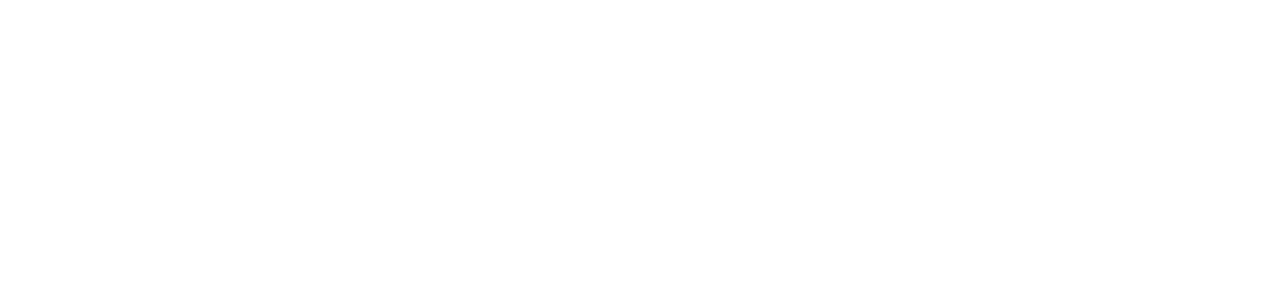
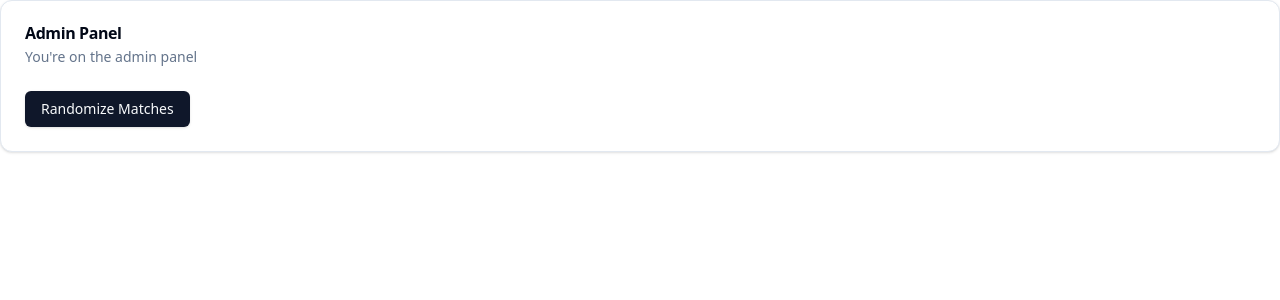
Before and after one commit to its-clem-fandango/lunchroulette-mirror, a React (Vite) app in the folder apps/client/: page /controlpanel in a window 1280 px wide. Before the commit this address had no page. Shown: the top 300 px of the page. Built offline with nearby package versions, Linux system fonts and the light colour scheme.

Commit message:
Add Randomize Matches Button

```diff
--- a/apps/client/src/App.tsx
+++ b/apps/client/src/App.tsx
@@ -4,7 +4,7 @@ import { Link } from "react-router-dom"
 import Homepage from "./pages/Homepage"
 import LunchConfirmation from "./pages/LunchTodayConfirmation"
 import ViewMeeting from "./pages/ViewMeeting"
-import TodaysLunch from "./components/TodaysLunch"
+import ControlPanel from "./ControlPanel"
 
 function App() {
   return (
@@ -36,6 +36,7 @@ function App() {
         <Route path="/profile" element={<CreateProfile />}></Route>
         <Route path="/lunch" element={<LunchConfirmation />}></Route>
         <Route path="/viewmeeting" element={<ViewMeeting />}></Route>
+        <Route path="/controlpanel" element={<ControlPanel />}></Route>
       </Routes>
     </Router>
   )
--- /dev/null
+++ b/apps/client/src/ControlPanel.tsx
@@ -0,0 +1,46 @@
+import React from "react"
+import { apiUrl } from "./lib/constants"
+import {
+  Card,
+  CardContent,
+  CardDescription,
+  CardHeader,
+  CardTitle,
+} from "@/components/ui/card"
+import { Button } from "./components/ui/button"
+
+export default function ControlPanel() {
+  async function getUsers() {
+    const options = { headers: { "Content-Type": "application/json" } }
+
+    try {
+      const res = await fetch(`${apiUrl}/matches`, options)
+
+      if (res.ok) {
+        const data = await res.json()
+        console.log(data) // Do something with the response data
+      } else {
+        console.error("Failed to fetch data")
+      }
+    } catch (error) {
+      console.error("Error:", error)
+    }
+  }
+
+  function handleClick() {
+    console.log("click")
+    getUsers() // Call the fetch function when the button is clicked
+  }
+
+  return (
+    <Card>
+      <CardHeader>
+        <CardTitle>Admin Panel</CardTitle>
+        <CardDescription>You're on the admin panel</CardDescription>
+      </CardHeader>
+      <CardContent>
+        <Button onClick={handleClick}>Randomize Matches</Button>
+      </CardContent>
+    </Card>
+  )
+}
```
